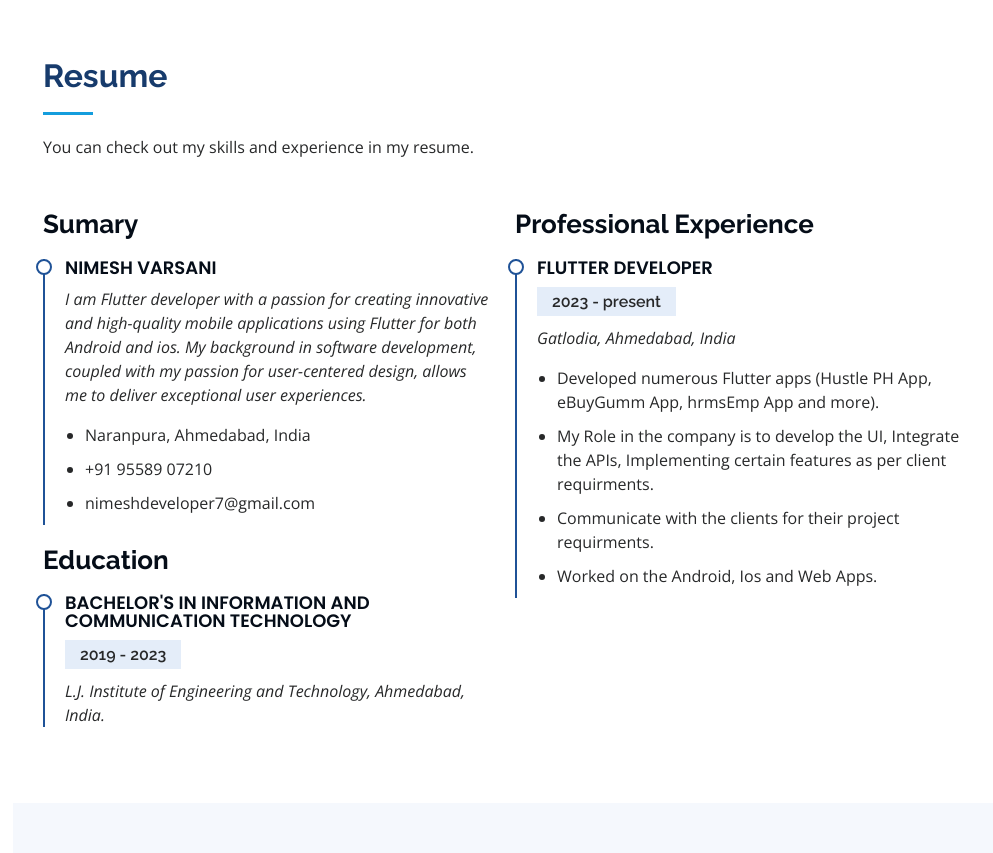
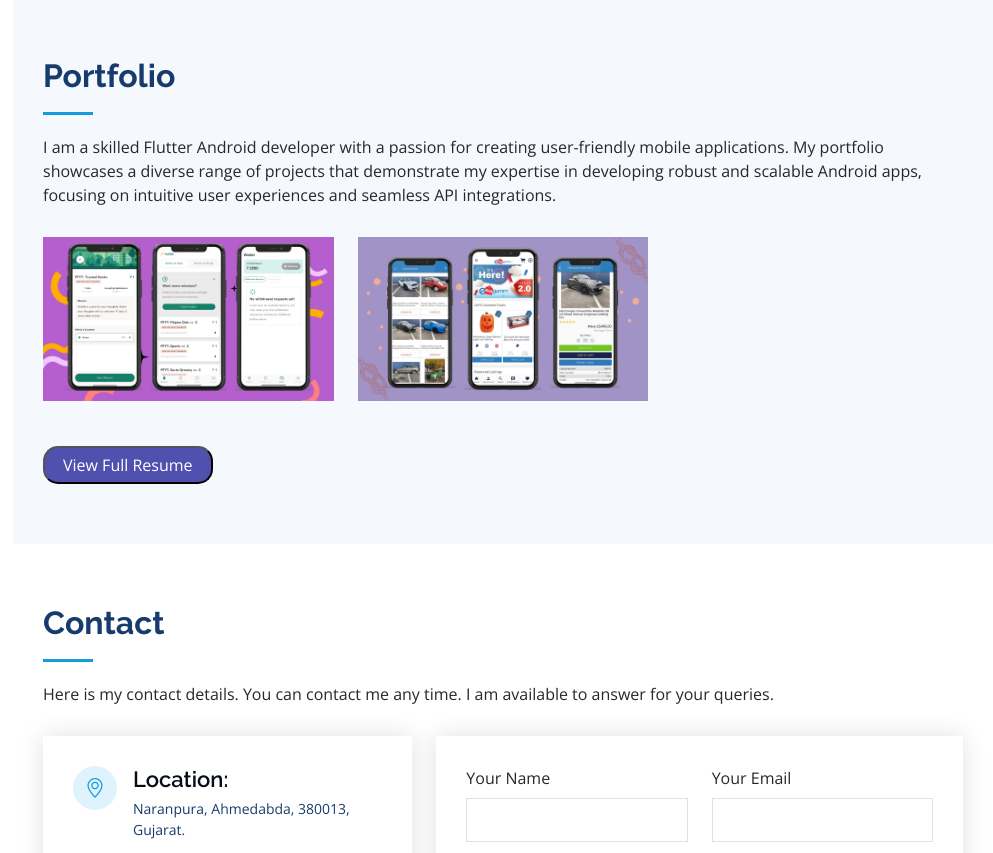
Before and after one commit to NimeshVarsani/nimeshvarsani.github.io, a plain HTML site: page index.html in a window 1280 px wide. Shown: the part 1947-2800 px from the top of the page, without its empty margins (287-1280 px from the left). Drawn offline with nearby package versions, Linux system fonts and the light colour scheme.

Commit message:
little change

```diff
--- a/index.html
+++ b/index.html
@@ -55,7 +55,6 @@
         <ul>
           <li><a href="#hero" class="nav-link scrollto active"><i class="bx bx-home"></i> <span>Home</span></a></li>
           <li><a href="#about" class="nav-link scrollto"><i class="bx bx-user"></i> <span>About</span></a></li>
-          <li><a href="Resume.pdf" target="_blank"><i class="bx bx-file-blank"></i> <span>Resume</span></a></li>
           <!-- <li><a href="#resume" class="nav-link scrollto"><i class="bx bx-file-blank"></i> <span>Resume</span></a></li> -->
           <li><a href="#portfolio" class="nav-link scrollto"><i class="bx bx-book-content"></i>
               <span>Portfolio</span></a></li>
@@ -266,58 +265,6 @@
       </div>
     </section><!-- End Skills Section -->
 
-    <!-- ======= Resume Section ======= -->
-    <section id="resume" class="resume">
-      <div class="container">
-
-        <div class="section-title">
-          <h2>Resume</h2>
-          <p>You can check out my skills and experience in my resume.</p>
-        </div>
-
-        <div class="row">
-          <div class="col-lg-6" data-aos="fade-up">
-            <h3 class="resume-title">Sumary</h3>
-            <div class="resume-item pb-0">
-              <h4>Nimesh Varsani</h4>
-              <p><em>I am Flutter developer with a passion for creating innovative and high-quality mobile applications
-                  using Flutter for both Android and ios. My background in software development, coupled with my passion
-                  for user-centered design, allows me to deliver exceptional user experiences.</em></p>
-              <ul>
-                <li>Naranpura, Ahmedabad, India</li>
-                <li>+91 95589 07210</li>
-                <li>nimeshdeveloper7@gmail.com</li>
-              </ul>
-            </div>
-
-            <h3 class="resume-title">Education</h3>
-            <div class="resume-item">
-              <h4>Bachelor's in Information and Communication Technology</h4>
-              <h5>2019 - 2023</h5>
-              <p><em>L.J. Institute of Engineering and Technology, Ahmedabad, India.</em></p>
-              <!-- <p>Quia nobis sequi est occaecati aut. Repudiandae et iusto quae reiciendis et quis Eius vel ratione eius unde vitae rerum voluptates asperiores voluptatem Earum molestiae consequatur neque etlon sader mart dila</p> -->
-            </div>
-          </div>
-          <div class="col-lg-6" data-aos="fade-up" data-aos-delay="100">
-            <h3 class="resume-title">Professional Experience</h3>
-            <div class="resume-item">
-              <h4>Flutter Developer</h4>
-              <h5>2023 - present </h5>
-              <p><em>Gatlodia, Ahmedabad, India</em></p>
-              <ul>
-                <li>Developed numerous Flutter apps (Hustle PH App, eBuyGumm App, hrmsEmp App and more).</li>
-                <li>My Role in the company is to develop the UI, Integrate the APIs, Implementing certain features as
-                  per client requirments.</li>
-                <li>Communicate with the clients for their project requirments.</li>
-                <li>Worked on the Android, Ios and Web Apps.</li>
-              </ul>
-            </div>
-          </div>
-        </div>
-
-      </div>
-    </section><!-- End Resume Section -->
-
     <!-- ======= Portfolio Section ======= -->
 
     <section id="portfolio" class="portfolio section-bg">
@@ -325,9 +272,7 @@
 
         <div class="section-title">
           <h2>Portfolio</h2>
-          <p>Magnam dolores commodi suscipit. Necessitatibus eius consequatur ex aliquid fuga eum quidem. Sit sint
-            consectetur velit. Quisquam quos quisquam cupiditate. Et nemo qui impedit suscipit alias ea. Quia fugiat sit
-            in iste officiis commodi quidem hic quas.</p>
+          <p>I am a skilled Flutter Android developer with a passion for creating user-friendly mobile applications. My portfolio showcases a diverse range of projects that demonstrate my expertise in developing robust and scalable Android apps, focusing on intuitive user experiences and seamless API integrations.</p>
         </div>
 
         <div class="row">
@@ -337,7 +282,7 @@
               <img src="assets/img/portfolio/Hustle_ph.png" class="img-fluid" alt="">
               <div class="portfolio-links">
                 <a href="assets/img/portfolio/Hustle_ph.png" data-gallery="portfolioGallery" class="portfolio-lightbox"
-                  title="Web 3"><i class="bx bx-plus"></i></a>
+                  title="Hustle PH"><i class="bx bx-plus"></i></a>
                 <a href="hustle-details.html" title="More Details"><i class="bx bx-link"></i></a>
               </div>
             </div>
@@ -348,7 +293,7 @@
               <img src="assets/img/portfolio/ebuygumm.png" class="img-fluid" alt="">
               <div class="portfolio-links">
                 <a href="assets/img/portfolio/ebuygumm.png" data-gallery="portfolioGallery" class="portfolio-lightbox"
-                  title="Web 3"><i class="bx bx-plus"></i></a>
+                  title="EbuyGumm"><i class="bx bx-plus"></i></a>
                 <a href="ebuygumm-details.html" title="More Details"><i class="bx bx-link"></i></a>
               </div>
             </div>
@@ -526,9 +471,9 @@
                 <p>+91 95589 07210</p>
               </div>
 
-              <iframe
+              <!-- <iframe
                 src="https://www.google.com/maps/embed?pb=!1m14!1m8!1m3!1d12097.433213460943!2d-74.0062269!3d40.7101282!3m2!1i1024!2i768!4f13.1!3m3!1m2!1s0x0%3A0xb89d1fe6bc499443!2sDowntown+Conference+Center!5e0!3m2!1smk!2sbg!4v1539943755621"
-                frameborder="0" style="border:0; width: 100%; height: 290px;" allowfullscreen></iframe>
+                frameborder="0" style="border:0; width: 100%; height: 290px;" allowfullscreen></iframe> -->
             </div>
 
           </div>
```
